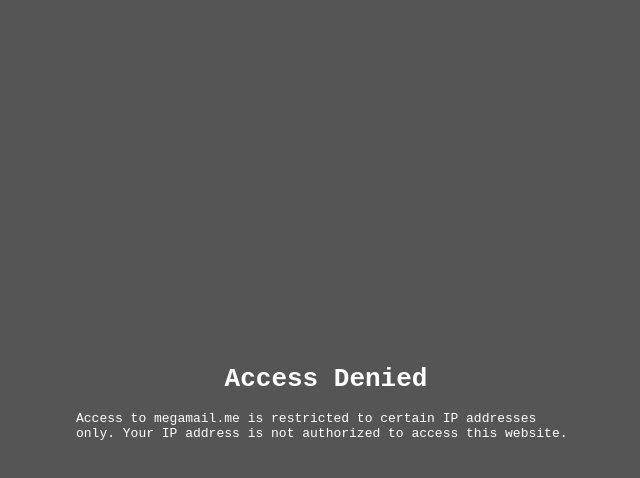
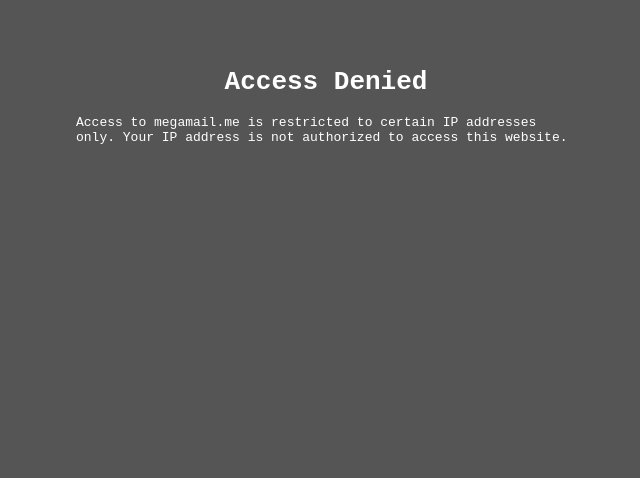
Before and after one commit to MegaMail-me/MegaMail, a plain HTML site: page index.html in a window 1280 px wide. Shown: the whole page, without its empty margins (314-954 px from the left). Drawn offline with Linux system fonts and the light colour scheme.

Commit message:
Add files via upload

```diff
--- a/index.html
+++ b/index.html
@@ -13,9 +13,10 @@
             justify-content: center;
             align-items: center;
             margin: 0;
-			height: 100vh;
+			-height: 100vh;
         }
         .container {
+			margin-top: 50px;
 			width: 80%;
 			max-width: 500px;
 			margin-left: auto;
```
